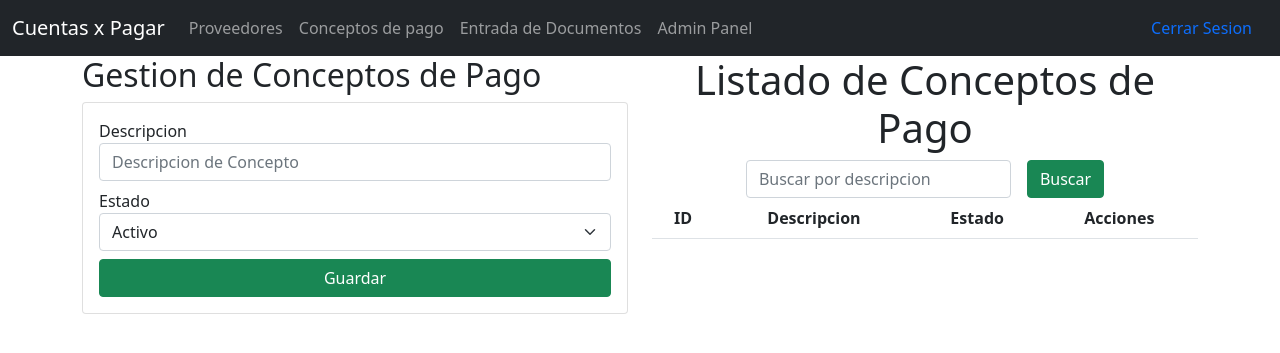
After one commit to juniormena/CXPDjango, a Django app: page /conceptos/ in a window 1280 px wide. The commit adds this page. Shown: the top 353 px of the page. Run offline with Django 4.2, Linux system fonts and the light colour scheme; the visitor is signed in with stand-in values (Sample User, id 1); data that the repository does not hold is empty; some libraries are stand-ins or nearby versions.

Commit message:
Adding login, busqueda sencilla y CRUD conceptos de pago

```diff
--- a/cuentasxpagar/cuentasxpagar/settings.py
+++ b/cuentasxpagar/cuentasxpagar/settings.py
@@ -107,7 +107,7 @@ AUTH_PASSWORD_VALIDATORS = [
 # Internationalization
 # https://docs.djangoproject.com/en/4.0/topics/i18n/
 
-LANGUAGE_CODE = 'en-us'
+LANGUAGE_CODE = 'es-eu'
 
 TIME_ZONE = 'UTC'
 
@@ -121,6 +121,10 @@ USE_TZ = True
 
 STATIC_URL = 'static/'
 
+STATICFILES_DIRS = [
+    BASE_DIR / "cuentasxpagar/static",
+]
+
 # Default primary key field type
 # https://docs.djangoproject.com/en/4.0/ref/settings/#default-auto-field
 
--- /dev/null
+++ b/cuentasxpagar/cuentasxpagar/static/app.js
@@ -0,0 +1,19 @@
+function buscarResultados(fila) {
+    console.log("buscarResultados");
+    let input, filter, table, tr, td, i, txtValue;
+    input = document.getElementById("buscar");
+    filter = input.value.toUpperCase();
+    table = document.getElementById("tablaResultados");
+    tr = table.getElementsByTagName("tr");
+    for (i = 0; i < tr.length; i++) {
+      td = tr[i].getElementsByTagName("td")[fila];
+      if (td) {
+        txtValue = td.textContent || td.innerText;
+        if (txtValue.toUpperCase().indexOf(filter) > -1) {
+          tr[i].style.display = "";
+        } else {
+          tr[i].style.display = "none";
+        }
+      }
+    }
+  }
--- a/cuentasxpagar/cuentasxpagarapp/admin.py
+++ b/cuentasxpagar/cuentasxpagarapp/admin.py
@@ -1,5 +1,6 @@
 from django.contrib import admin
-from cuentasxpagarapp.models import Proveedor, EntradaDocumento
+from cuentasxpagarapp.models import Proveedor, EntradaDocumento, Concepto
 # Register your models here.
 admin.site.register(Proveedor)
 admin.site.register(EntradaDocumento)
+admin.site.register(Concepto)
--- a/cuentasxpagar/cuentasxpagarapp/templates/Base/base.html
+++ b/cuentasxpagar/cuentasxpagarapp/templates/Base/base.html
@@ -7,18 +7,21 @@
     <title>{% block title%} {% endblock %}</title>
     <link href="https://cdn.jsdelivr.net/npm/bootstrap@5.1.3/dist/css/bootstrap.min.css" rel="stylesheet" integrity="sha384-1BmE4kWBq78iYhFldvKuhfTAU6auU8tT94WrHftjDbrCEXSU1oBoqyl2QvZ6jIW3" crossorigin="anonymous">
 </head>
-
+{% load static %}
 <body>
-    <nav class="navbar navbar-expand-lg navbar-light bg-light">
+    <nav class="navbar navbar-expand-lg navbar-dark bg-dark">
         <div class="container-fluid">
           <a class="navbar-brand" href="/">Cuentas x Pagar</a>
           <button class="navbar-toggler" type="button" data-bs-toggle="collapse" data-bs-target="#navbarNav" aria-controls="navbarNav" aria-expanded="false" aria-label="Toggle navigation">
             <span class="navbar-toggler-icon"></span>
           </button>
           <div class="collapse navbar-collapse" id="navbarNav">
-            <ul class="navbar-nav">
+            <ul class="navbar-nav me-auto mb-2 mb-lg-0">
               <li class="nav-item">
                 <a class="nav-link" href="/proveedores/">Proveedores</a>
+              </li>
+              <li class="nav-item">
+                <a class="nav-link" href="/conceptos/">Conceptos de pago</a>
               </li>
               <li class="nav-item">
                 <a class="nav-link" href="/entradaDocumentos/">Entrada de Documentos</a>
@@ -27,6 +30,9 @@
                 <a class="nav-link" href="/admin/">Admin Panel</a>
               </li>
             </ul>
+            <span class="navbar-item justify-content-end">
+              <a class="nav-link" href="/logout/">Cerrar Sesion</a>
+            </span>
           </div>
         </div>
       </nav>
@@ -37,5 +43,6 @@
 
     <script src="https://cdn.jsdelivr.net/npm/@popperjs/core@2.10.2/dist/umd/popper.min.js" integrity="sha384-7+zCNj/IqJ95wo16oMtfsKbZ9ccEh31eOz1HGyDuCQ6wgnyJNSYdrPa03rtR1zdB" crossorigin="anonymous"></script>
     <script src="https://cdn.jsdelivr.net/npm/bootstrap@5.1.3/dist/js/bootstrap.min.js" integrity="sha384-QJHtvGhmr9XOIpI6YVutG+2QOK9T+ZnN4kzFN1RtK3zEFEIsxhlmWl5/YESvpZ13" crossorigin="anonymous"></script>
+    <script src="{% static 'app.js' %}"></script>
 </body>
 </html>
--- /dev/null
+++ b/cuentasxpagar/cuentasxpagarapp/templates/Conceptos/gestionCon.html
@@ -0,0 +1,68 @@
+{% extends "../Base/base.html"%}
+{%block tittle} Entrada de Conceptos {%endblock}
+{% block body %}
+{% load humanize %}
+<div class="row justify-content-center">
+    <div class="col">
+        <h2>Gestion de Conceptos de Pago</h2>
+        <div class="card">
+            <div class="card-body">
+                <form action="/addConcepto/" method="POST">{% csrf_token %}
+
+                    <div class="form-group mb-2">
+                        <label for="descripcion">Descripcion</label>
+                        <input type="text" id="descripcion" name="descripcion" class="form-control" placeholder="Descripcion de Concepto" minlength="1" maxlength="50" required/>
+                    </div>
+
+                    <div class="form-group mb-2">
+                        <label for="estado">Estado</label>
+                        <select class="form-select" name="estado" required>
+                            <option value="Activo">Activo</option>
+                            <option value="Inactivo">Inactivo</option>
+                          </select>
+                    </div>
+
+                    <div class="form-group d-grid gap-2">
+                        <button type="submit" class="btn btn-success btn-block text-white">Guardar</button>
+                    </div>
+                    </div>
+                </form>
+            </div>
+        </div>
+
+        <div class="col text-center">
+            <h1>Listado de Conceptos de Pago</h1>
+            <div class="row g-3 justify-content-center">
+                <div class="col-6">
+                    <input id="buscar" placeholder="Buscar por descripcion" class="form-control"/>
+                </div>
+                <div class="col-auto">
+                    <button class="btn btn-success" onclick="buscarResultados(1)">Buscar</button>
+                </div>
+              </div>
+            <div class="table-responsive">
+                <table class="table table-striped" id="tablaResultados">
+                    <thead>
+                        <tr>
+                            <th>ID</th>
+                            <th>Descripcion</th>
+                            <th>Estado</th>
+                            <th colspan="2">Acciones</th>
+                        </tr>
+                    </thead>
+                    <tbody>
+                        {% for concepto in conceptos%}
+                        <tr>
+                            <td>{{concepto.codigo}}</td>
+                            <td>{{concepto.descripcion}}</td>
+                            <td>{{concepto.estado}}</td>
+                            <td><a href="/editConcepto/{{concepto.codigo}}" class="btn btn-info">Editar</a></td>
+                            <td><a href="/deleteConcepto/{{concepto.codigo}}" class="btn btn-danger">Eliminar</a></td>
+                        </tr>
+                        {%endfor%}
+                    </tbody>
+                </table>
+            </div>
+        </div>
+    </div>
+{% endblock %}
--- a/cuentasxpagar/cuentasxpagarapp/urls.py
+++ b/cuentasxpagar/cuentasxpagarapp/urls.py
@@ -1,14 +1,30 @@
 
 from . import views
+from cuentasxpagarapp.loginViews import loginViews
 from django.urls import path
+from django.conf import settings
+from django.conf.urls.static import static
 
 urlpatterns = [
+    #authentication urls
+    path('login/', loginViews.signIn, name='login'),
+    path('logout/', loginViews.signOut, name='logout'),
+
+    #Home url
     path('', views.home, name='home'),
+
+     #Proveedores urls
     path('proveedores/', views.proveedores),
     path('registrarproveedor/', views.registrarproveedor),
     path('edicionprove/<int:codigo>', views.edicionProve),
     path('editarprove/<int:codigo>/', views.editarProve),
     path('eliminarProve/<int:codigo>', views.eliminarProve),
+
+    #Conceptos urls
+    path('conceptos/', views.conceptos),
+    path('addConcepto/', views.addConcepto),
+    path('editConcepto/<int:codigoConcepto>/', views.editConcepto),
+    path('deleteConcepto/<int:codigoConcepto>', views.deleteConcepto),
 
     #EntradaDocumentos urls
     path('entradaDocumentos/', views.entradaDocumentos),
@@ -16,4 +32,4 @@ urlpatterns = [
     path('editEntradaDocumento/<int:codigoEntradaDocumento>/', views.editEntradaDocumento),
     path('deleteEntradaDocumento/<int:codigoEntradaDocumento>', views.deleteEntradaDocumento),
 
-]
+] + static(settings.STATIC_URL, document_root=settings.STATIC_ROOT)
--- a/cuentasxpagar/cuentasxpagarapp/views.py
+++ b/cuentasxpagar/cuentasxpagarapp/views.py
@@ -1,9 +1,7 @@
 from datetime import datetime
-from tkinter.messagebox import RETRY
-from xml.dom.minidom import Identified
 from django.shortcuts import redirect, render
-from cuentasxpagarapp.models import Proveedor, EntradaDocumento
-from datetime import datetime
+from cuentasxpagarapp.models import Proveedor, EntradaDocumento, Concepto
+from django.contrib.auth.decorators import login_required
 
 # Create your views here.
 
@@ -23,14 +21,24 @@ def getEntradaDocumento(codigo = 0):
     else:
         return EntradaDocumento.objects.get(codigo=codigo)
 
+def getConcepto(codigo = 0):
+    if codigo == 0:
+        return Concepto.objects.all()
+    else:
+        return Concepto.objects.get(codigo=codigo)
+
+#render homePage
+@login_required(login_url='/login/')
 def home(request):
     return render(request, "./Home/Home.html")
 
 # CRUD Proveedores
+@login_required(login_url='/login/')
 def proveedores(request):
     proveedores = getProveedor()
     return render(request, "gestionProve.html",{"proveedores":proveedores})
 
+@login_required(login_url='/login/')
 def registrarproveedor(request):
     nombre= request.POST['Nombre']
     tipo= request.POST['Tipo']
@@ -41,11 +49,12 @@ def registrarproveedor(request):
     Proveedor.objects.create(nombre=nombre, tipo=tipo, cedula=cedula, balance=balance, estado=estado)
     return redirect(redirect_to)
 
-
+@login_required(login_url='/login/')
 def edicionProve(request, codigo):
     proveedor = getProveedor(codigo)
     return render(request, "edicionProve.html", {"proveedor":proveedor})
 
+@login_required(login_url='/login/')
 def editarProve(request, codigo):
     nombre= request.POST['Nombre']
     tipo= request.POST['Tipo']
@@ -61,7 +70,7 @@ def editarProve(request, codigo):
     proveedor.save()
     return redirect (redirect_to)
 
-
+@login_required(login_url='/login/')
 def eliminarProve(request, codigo):
     proveedor = getProveedor(codigo)
     proveedor.delete()
@@ -69,8 +78,51 @@ def eliminarProve(request, codigo):
     return redirect (redirect_to)
 
 
+#CRUD conceptos
+@login_required(login_url='/login/')
+def conceptos(request):
+    conceptosPago = getConcepto()
+    data= {"conceptos":conceptosPago}
+    return render(request, "./conceptos/gestionCon.html", data)
+
+
+@login_required(login_url='/login/')
+def addConcepto(request):
+    descripcion= request.POST['descripcion']
+    estado = request.POST['estado']
+
+    Concepto.objects.create(descripcion=descripcion, estado=estado)
+    return redirect('/conceptos')
+
+@login_required(login_url='/login/')
+def editConcepto(request, codigoConcepto):
+    if request.method == 'GET':
+        concepto = getConcepto(codigoConcepto)
+        data = {"concepto":concepto}
+        return render(request, "./Conceptos/edicionCon.html", data)
+    elif request.method == 'POST':
+        descripcion= request.POST['descripcion']
+        estado = request.POST['estado']
+
+        concepto = getConcepto(codigoConcepto)
+        concepto.descripcion = descripcion
+        concepto.estado = estado
+        concepto.save()
+        return redirect('/conceptos')
+
+    return redirect('/conceptos')
+
+@login_required(login_url='/login/')
+def deleteConcepto(request, codigoConcepto):
+    Concepto = getConcepto(codigoConcepto)
+    Concepto.delete()
+
+    return redirect ('/conceptos')
+
+
+
 #CRUD Entrada Documentos
-
+@login_required(login_url='/login/')
 def entradaDocumentos(request):
     entradaDocumentos = getEntradaDocumento()
     proveedores = getProveedor(0, 'EntradaDocumentos')
@@ -78,6 +130,7 @@ def entradaDocumentos(request):
     data= {"entradaDocumentos":entradaDocumentos, "proveedores":proveedores, "today": today}
     return render(request, "./EntradaDocumentos/gestionEntradaDocumentos.html", data )
 
+@login_required(login_url='/login/')
 def addEntradaDocumento(request):
     numeroDocumento= request.POST['numeroDocumento']
     numeroFactura= request.POST['numeroFactura']
@@ -90,6 +143,7 @@ def addEntradaDocumento(request):
     EntradaDocumento.objects.create(numeroDocumento=numeroDocumento, numeroFactura=numeroFactura, fechaDocumento=fechaDocumento, monto=monto, fechaRegistro=fechaRegistro, proveedor=proveedor, estado=estado)
     return redirect('/entradaDocumentos')
 
+@login_required(login_url='/login/')
 def editEntradaDocumento(request, codigoEntradaDocumento):
     if request.method == 'GET':
         entradaDocumento = getEntradaDocumento(codigoEntradaDocumento)
@@ -118,6 +172,7 @@ def editEntradaDocumento(request, codigoEntradaDocumento):
 
     return redirect('/entradaDocumentos')
 
+@login_required(login_url='/login/')
 def deleteEntradaDocumento(request, codigoEntradaDocumento):
     proveedor = getEntradaDocumento(codigoEntradaDocumento)
     proveedor.delete()
```
Also changed, not shown: cuentasxpagar/cuentasxpagarapp/loginViews/loginViews.py (added, +22 -0 lines), cuentasxpagar/cuentasxpagarapp/models.py (+9 -0 lines), cuentasxpagar/cuentasxpagarapp/templates/Conceptos/edicionCon.html (added, +33 -0 lines), cuentasxpagar/cuentasxpagarapp/templates/EntradaDocumentos/gestionEntradaDocumentos.html (+10 -2 lines), cuentasxpagar/cuentasxpagarapp/templates/Login/login.html (added, +56 -0 lines), cuentasxpagar/cuentasxpagarapp/templates/gestionProve.html (+10 -2 lines).
